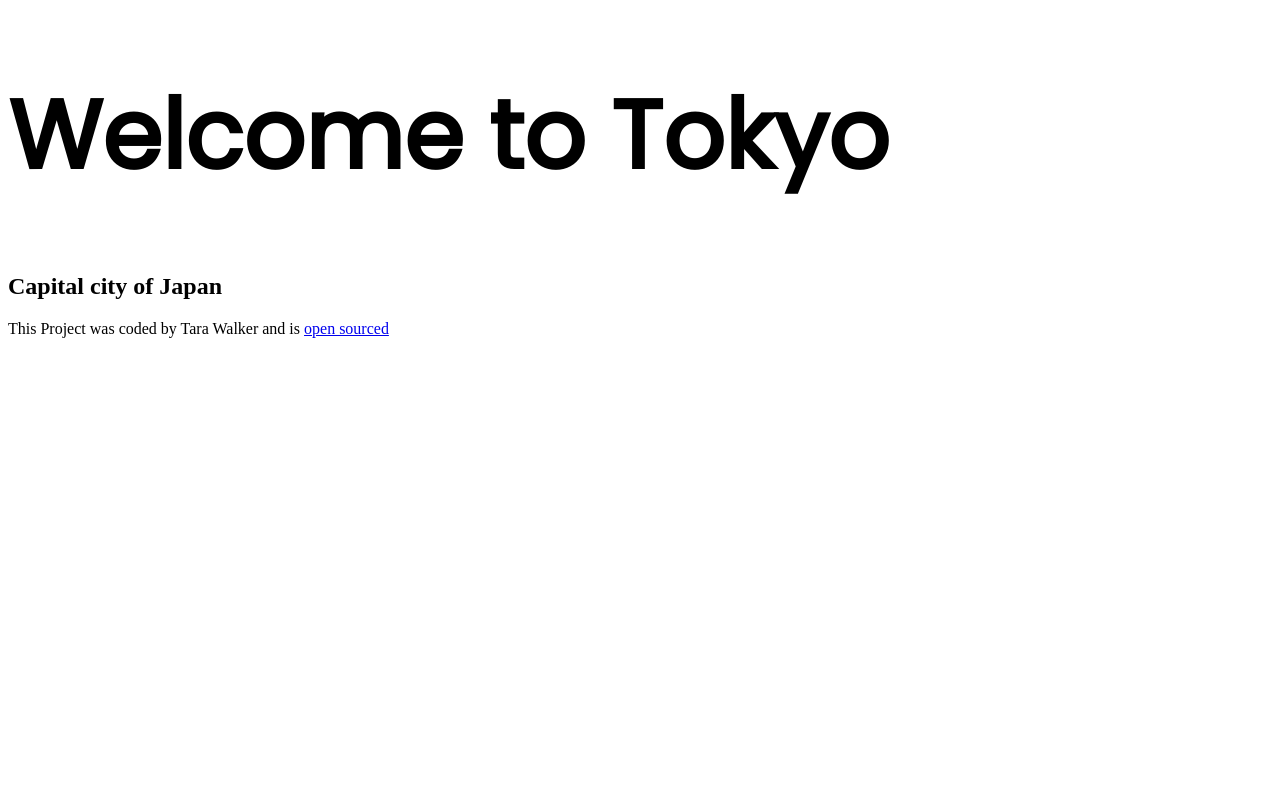
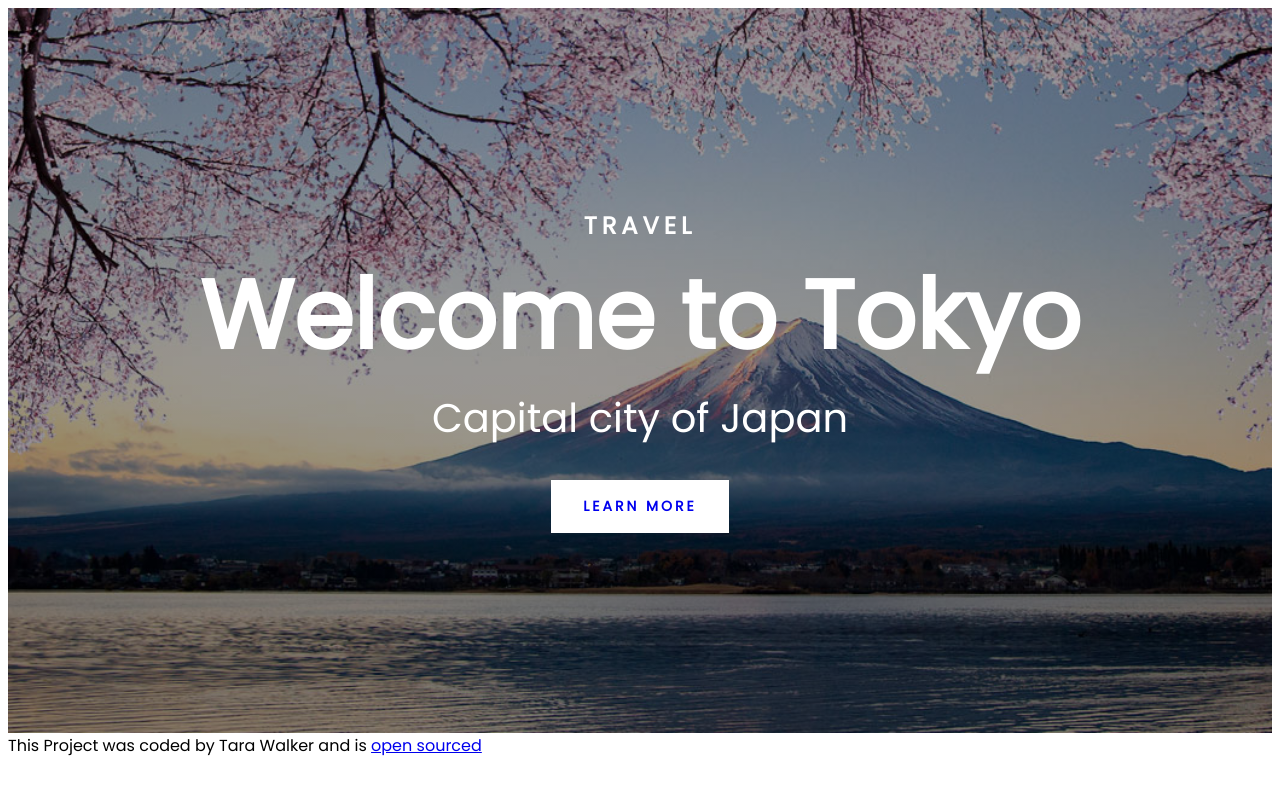
Before and after one commit to TaraWalk/Tokyo-travel-project, a plain HTML site: page index.html in a window 1280 px wide. Drawn offline with Linux system fonts and the light colour scheme.

Commit message:
Added image, and container

```diff
--- a/index.html
+++ b/index.html
@@ -13,8 +13,14 @@
     <title>Document</title>
   </head>
   <body>
-    <h1>Welcome to Tokyo</h1>
-    <h2>Capital city of Japan</h2>
+    <div class="container">
+      <header>
+        <h3>TRAVEL</h3>
+        <h1>Welcome to Tokyo</h1>
+        <h2>Capital city of Japan</h2>
+        <a href="#more">Learn More</a>
+      </header>
+    </div>
     <footer>
       This Project was coded by Tara Walker and is
       <a href="https://github.com/TaraWalk/Tokyo-travel-project" target="_blank"
--- a/src/style.css
+++ b/src/style.css
@@ -1,7 +1,63 @@
-h1 {
+body {
   font-family: "Poppins", sans-serif;
-  font-style: normal;
+}
+.container {
+  max-width: 1400px;
+  margin: 0 auto;
+}
+
+header {
+  background-image: linear-gradient(rgba(0, 0, 0, 0.4), rgba(0, 0, 0, 0.4)),
+    url("../images/Mount-fuji.jpg");
+  background-repeat: no-repeat;
+  background-size: cover;
+  color: white;
+  text-align: center;
+  padding: 200px 0;
+}
+header h1 {
   font-weight: 700;
   font-size: 96px;
-  line-height: 144px;
+  line-height: 1.5;
+  margin: 0;
 }
+header h2 {
+  font-weight: 400;
+  font-size: 40px;
+  line-height: 1.5;
+  margin: 0;
+}
+header h3 {
+  font-weight: 900;
+  font-size: 24px;
+  line-height: 1.5;
+  letter-spacing: 5px;
+  margin: 0;
+}
+header a {
+  font-weight: 700;
+  font-size: 14px;
+  padding: 16px 32px;
+  margin-top: 32px;
+  display: inline-block;
+  line-height: 1.5;
+  text-align: center;
+  letter-spacing: 3px;
+  text-transform: uppercase;
+  background-color: white;
+  text-decoration: none;
+}
+@media (max-width: 900px) {
+  header {
+    padding: 60px 0;
+  }
+  header h1 {
+    font-size: 48px;
+  }
+  header h2 {
+    font-size: 20px;
+  }
+  header h3 {
+    font-size: 12px;
+  }
+}
```
